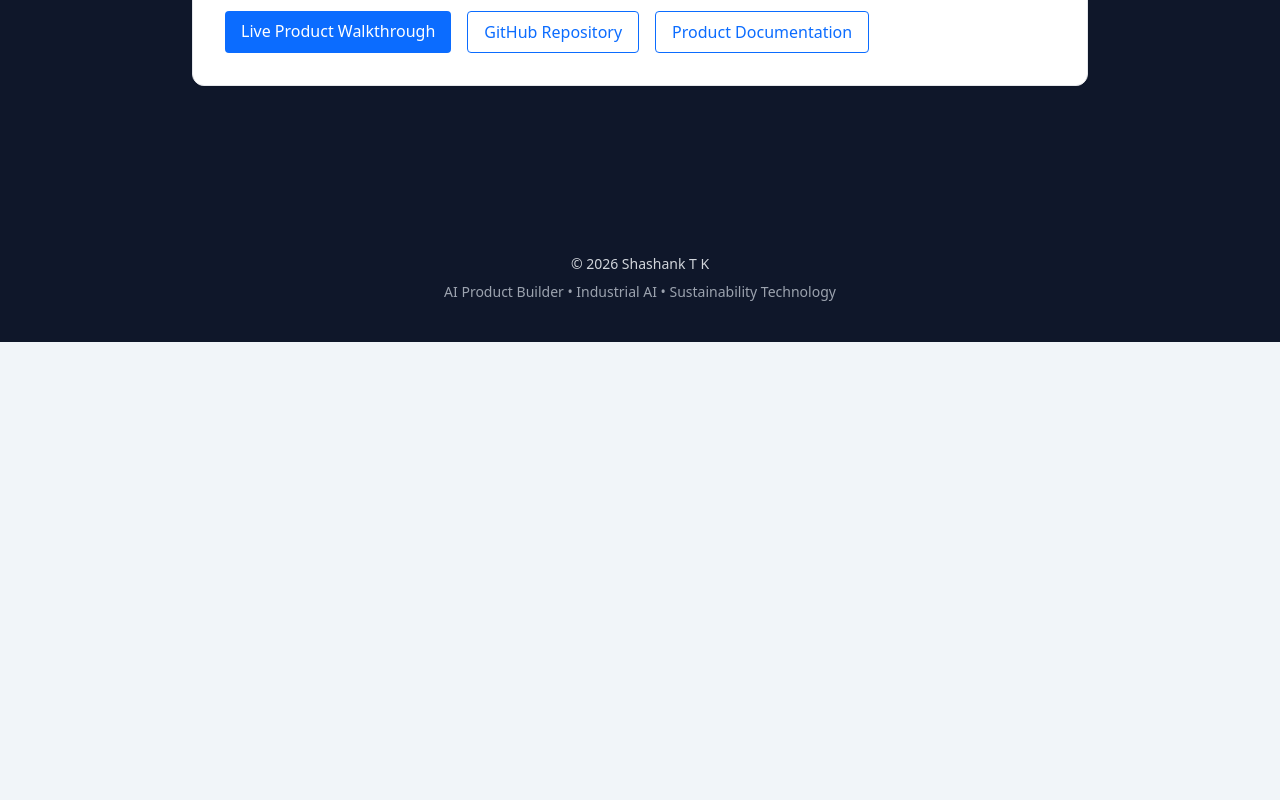
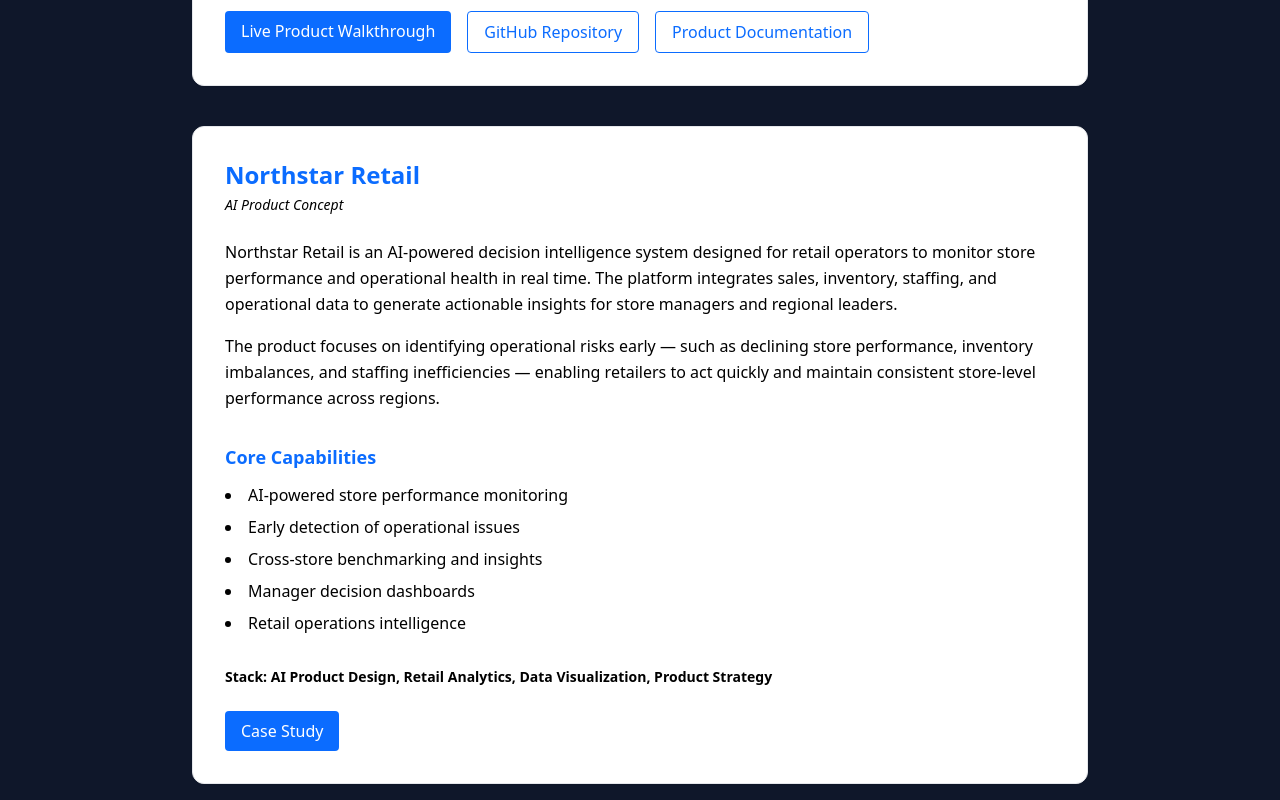
Before and after one commit to shashank-dj/Portfolio, a React (Vite) app: page /ventures in a window 1280 px wide. Shown: the part 840-1640 px from the top of the page. Before the commit the page ends 1182 px from the top, so only its background shows below. Built offline with nearby package versions, Linux system fonts and the light colour scheme.

Commit message:
Update ProductVenture.jsx

```diff
--- a/src/components/ProductVenture.jsx
+++ b/src/components/ProductVenture.jsx
@@ -1,4 +1,5 @@
 import React from "react";
+
 export default function ProductVenture() {
   return (
     <section className="py-12 px-6 bg-bgsoft">
@@ -6,10 +7,13 @@ export default function ProductVenture() {
         Product Venture
       </h2>
 
-      <div className="max-w-4xl mx-auto">
+      <div className="max-w-4xl mx-auto space-y-10">
+
+        {/* ============================= */}
+        {/* BOARD ESG INTELLIGENCE */}
+        {/* ============================= */}
         <div className="border border-borderlight rounded-xl p-8 bg-white shadow-sm hover:shadow-md transition-shadow">
 
-          {/* PRODUCT TITLE */}
           <h3 className="text-2xl font-bold text-primary">
             Board ESG Intelligence
           </h3>
@@ -18,7 +22,6 @@ export default function ProductVenture() {
             Product Builder
           </p>
 
-          {/* DESCRIPTION */}
           <p className="text-black mt-6 leading-relaxed">
             Board ESG Intelligence is a governance-focused ESG decision
             intelligence platform designed for Private Equity firms and
@@ -28,7 +31,6 @@ export default function ProductVenture() {
             exit due diligence.
           </p>
 
-          {/* COLLABORATORS */}
           <div className="mt-10">
             <h4 className="text-lg font-semibold text-primary mb-3">
               Looking for Collaborators
@@ -72,12 +74,10 @@ export default function ProductVenture() {
             </p>
           </div>
 
-          {/* STACK */}
           <p className="text-sm text-black mt-8 font-semibold">
             Stack: React, Tailwind CSS, Product Architecture, ESG Governance
           </p>
 
-          {/* LINKS */}
           <div className="flex flex-wrap gap-4 mt-6">
             <a
               href="https://board-esg-intelligence.netlify.app"
@@ -108,6 +108,64 @@ export default function ProductVenture() {
           </div>
 
         </div>
+
+        {/* ============================= */}
+        {/* NORTHSTAR RETAIL */}
+        {/* ============================= */}
+        <div className="border border-borderlight rounded-xl p-8 bg-white shadow-sm hover:shadow-md transition-shadow">
+
+          <h3 className="text-2xl font-bold text-primary">
+            Northstar Retail
+          </h3>
+
+          <p className="text-sm text-black mt-1 italic">
+            AI Product Concept
+          </p>
+
+          <p className="text-black mt-6 leading-relaxed">
+            Northstar Retail is an AI-powered decision intelligence system
+            designed for retail operators to monitor store performance and
+            operational health in real time. The platform integrates sales,
+            inventory, staffing, and operational data to generate actionable
+            insights for store managers and regional leaders.
+          </p>
+
+          <p className="text-black mt-4 leading-relaxed">
+            The product focuses on identifying operational risks early —
+            such as declining store performance, inventory imbalances, and
+            staffing inefficiencies — enabling retailers to act quickly and
+            maintain consistent store-level performance across regions.
+          </p>
+
+          <div className="mt-8">
+            <h4 className="text-lg font-semibold text-primary mb-3">
+              Core Capabilities
+            </h4>
+
+            <ul className="list-disc list-inside text-black space-y-2">
+              <li>AI-powered store performance monitoring</li>
+              <li>Early detection of operational issues</li>
+              <li>Cross-store benchmarking and insights</li>
+              <li>Manager decision dashboards</li>
+              <li>Retail operations intelligence</li>
+            </ul>
+          </div>
+
+          <p className="text-sm text-black mt-8 font-semibold">
+            Stack: AI Product Design, Retail Analytics, Data Visualization, Product Strategy
+          </p>
+
+          <div className="flex flex-wrap gap-4 mt-6">
+            <a
+              href="#"
+              className="px-4 py-2 bg-primary text-white rounded hover:opacity-90 transition"
+            >
+              Case Study
+            </a>
+          </div>
+
+        </div>
+
       </div>
     </section>
   );
```
